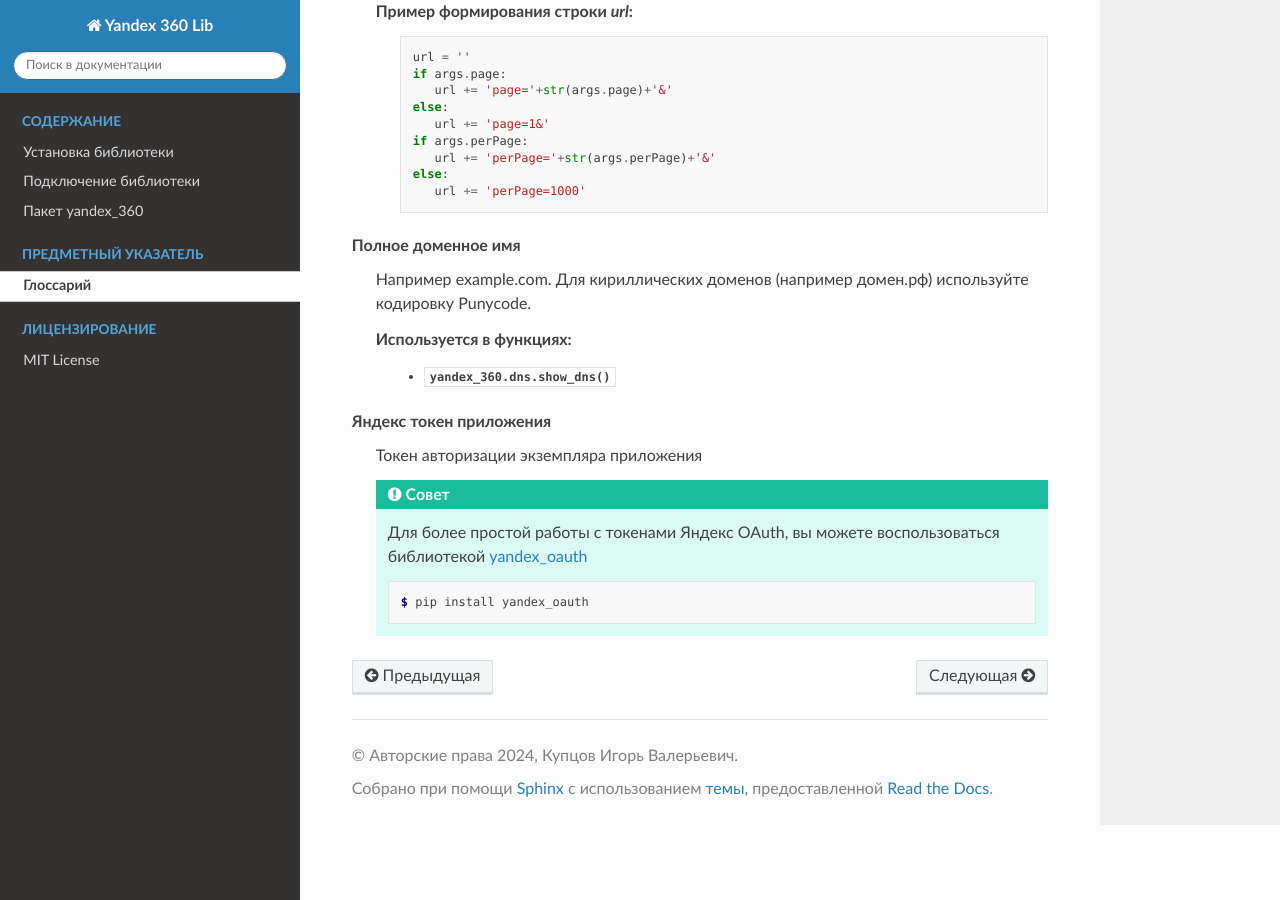
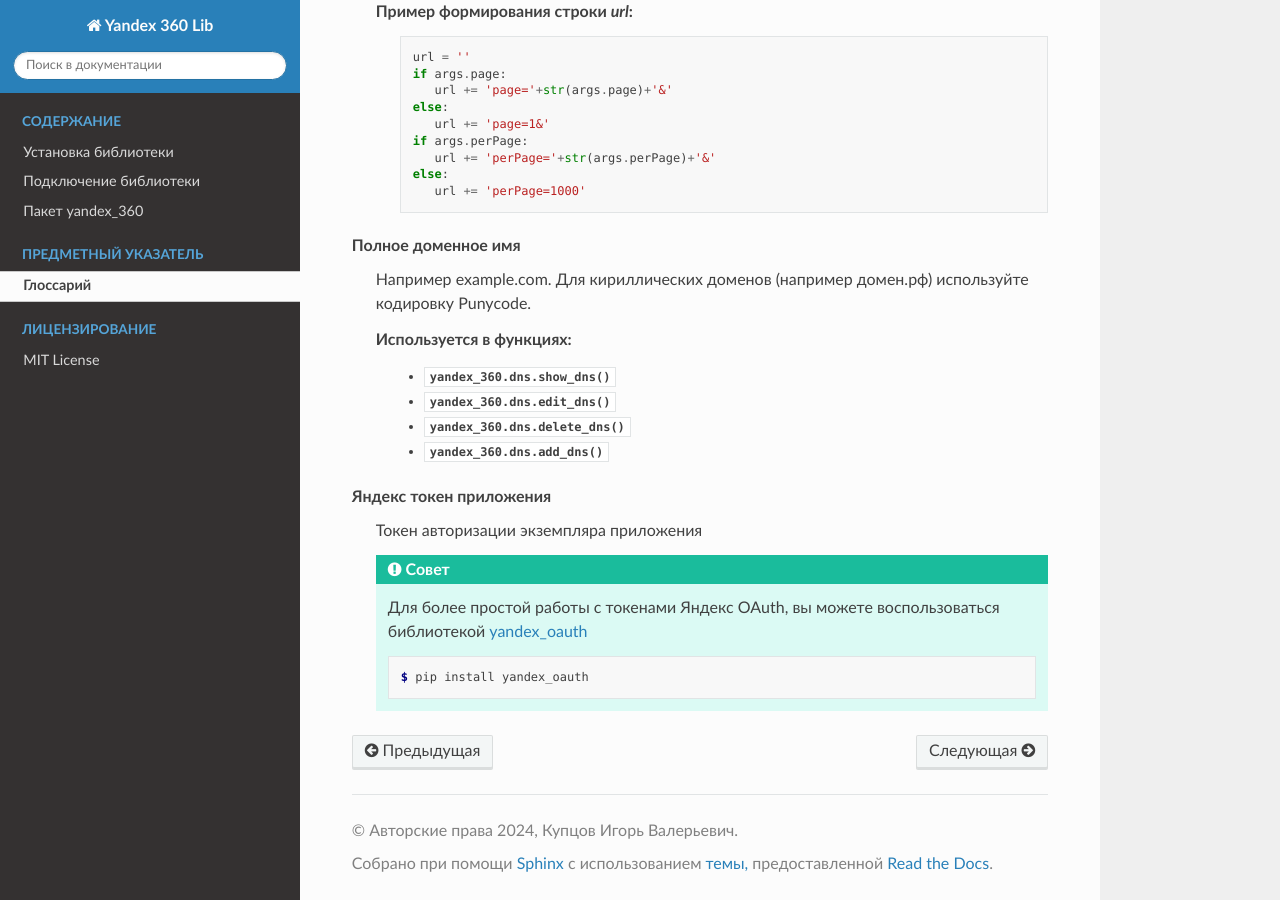
Before and after one commit to imercury13/yandex-360, a Sphinx documentation site: the page built from docs/source/glossary.rst, in a window 1280 px wide and 900 px high, scrolled down 782 px. Built offline with Sphinx 7.4.7 and the Read the Docs theme 2.0.0, drawn with Linux system fonts in a browser that asks for light colours.

Commit message:
glossary fix

```diff
--- a/docs/source/glossary.rst
+++ b/docs/source/glossary.rst
@@ -29,6 +29,9 @@
 
       Используется в функциях:
          * :func:`yandex_360.dns.show_dns`
+         * :func:`yandex_360.dns.edit_dns`
+         * :func:`yandex_360.dns.delete_dns`
+         * :func:`yandex_360.dns.add_dns`
 
    Ключи разбивки на страницы
       Это символьная строка, содержащая два параметра в url запросе для указания номера выводимой страницы и количества записей на ней.
```
